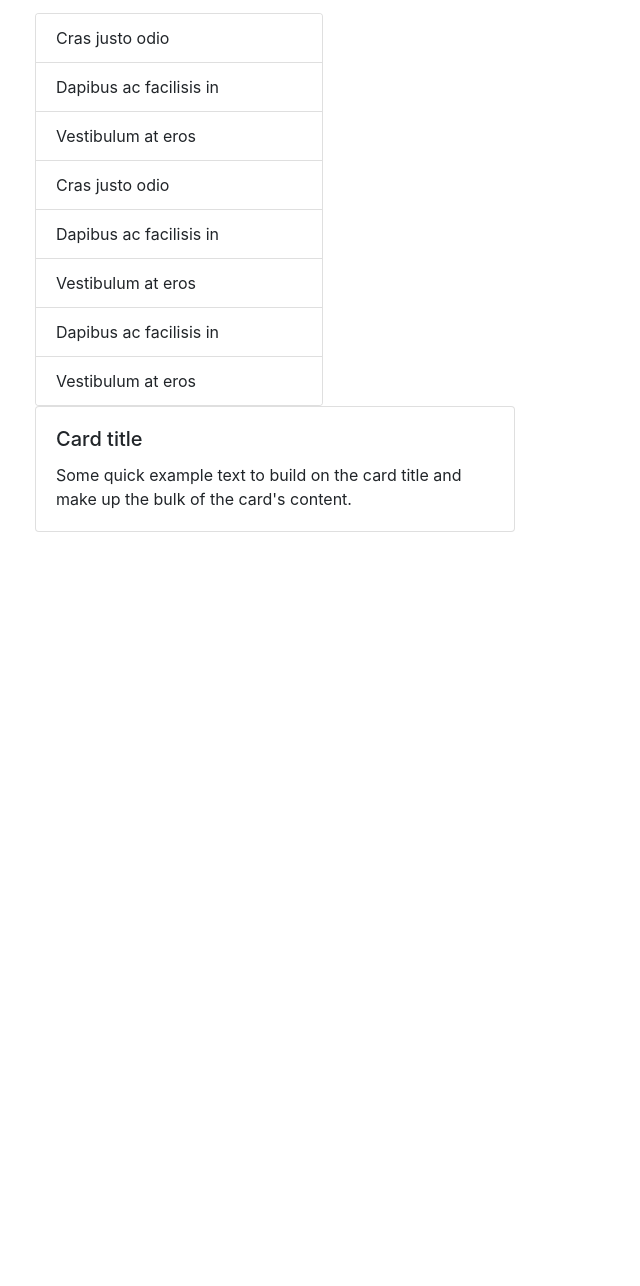
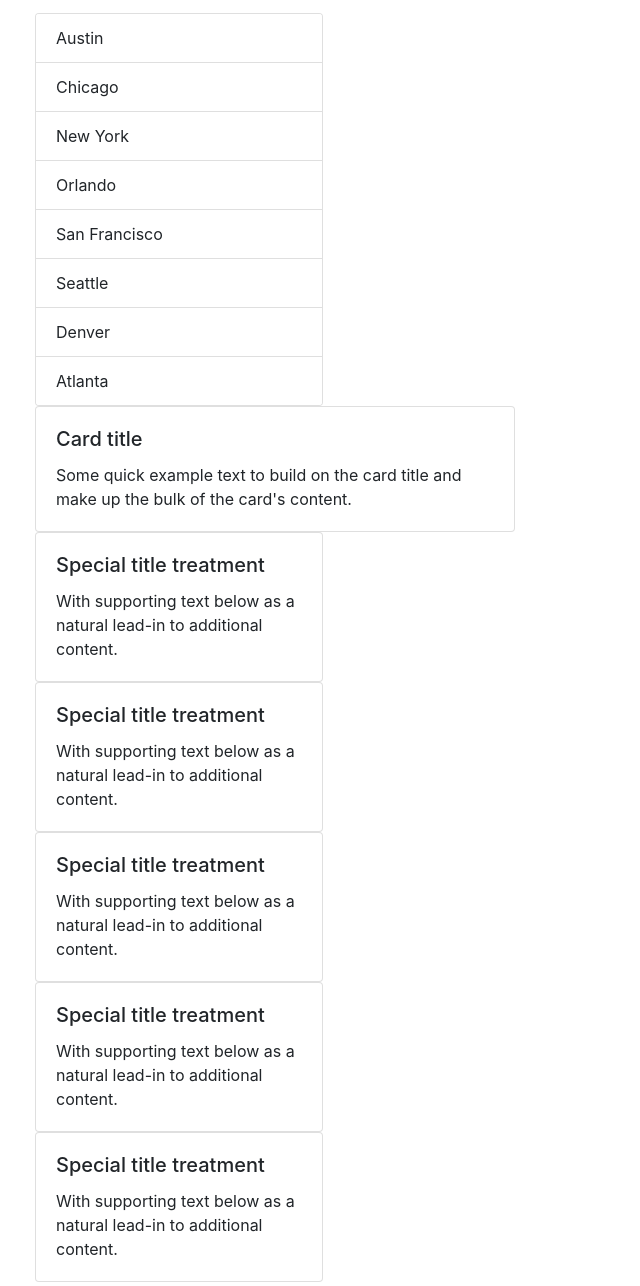
Before and after one commit to lisasosa/Weather-Dashboard, a plain HTML site: page index.html in a window 1280 px wide. Shown: the part 194-1480 px from the top of the page, without its empty margins (0-640 px from the left). Before the commit the page ends 800 px from the top, so only its background shows below. Drawn offline with nearby package versions, Linux system fonts and the light colour scheme.

Commit message:
updated html

```diff
--- a/index.html
+++ b/index.html
@@ -27,16 +27,16 @@
             <button onclick='getWeatherData()' class="btn btn-info" type="button" id="button-addon2">Search</button>
           </div>
         </div>
-        <div class="card" style="width: 18rem;">
+        <div id="citiesList" class="card" style="width: 18rem;">
           <ul class="list-group list-group-flush">
-            <li class="list-group-item">Cras justo odio</li>
-            <li class="list-group-item">Dapibus ac facilisis in</li>
-            <li class="list-group-item">Vestibulum at eros</li>
-            <li class="list-group-item">Cras justo odio</li>
-            <li class="list-group-item">Dapibus ac facilisis in</li>
-            <li class="list-group-item">Vestibulum at eros</li>
-            <li class="list-group-item">Dapibus ac facilisis in</li>
-            <li class="list-group-item">Vestibulum at eros</li>
+            <li class="list-group-item">Austin</li>
+            <li class="list-group-item">Chicago</li>
+            <li class="list-group-item">New York</li>
+            <li class="list-group-item">Orlando</li>
+            <li class="list-group-item">San Francisco</li>
+            <li class="list-group-item">Seattle</li>
+            <li class="list-group-item">Denver</li>
+            <li class="list-group-item">Atlanta</li>
           </ul>
         </div>
         <divclass="row">
@@ -48,7 +48,38 @@
                 content.</p>
             </div>
           </div>
-
+          <div id="fiveDayForecastDiv">
+          <div class="card" style="width: 18rem;">
+            <div class="card-body">
+              <h5 class="card-title">Special title treatment</h5>
+              <p class="card-text">With supporting text below as a natural lead-in to additional content.</p>
+            </div>
+          </div>
+          <div class="card" style="width: 18rem;">
+            <div class="card-body">
+              <h5 class="card-title">Special title treatment</h5>
+              <p class="card-text">With supporting text below as a natural lead-in to additional content.</p>
+            </div>
+          </div>
+          <div class="card" style="width: 18rem;">
+            <div class="card-body">
+              <h5 class="card-title">Special title treatment</h5>
+              <p class="card-text">With supporting text below as a natural lead-in to additional content.</p>
+            </div>
+          </div>
+          <div class="card" style="width: 18rem;">
+            <div class="card-body">
+              <h5 class="card-title">Special title treatment</h5>
+              <p class="card-text">With supporting text below as a natural lead-in to additional content.</p>
+            </div>
+          </div>
+          <div class="card" style="width: 18rem;">
+            <div class="card-body">
+              <h5 class="card-title">Special title treatment</h5>
+              <p class="card-text">With supporting text below as a natural lead-in to additional content.</p>
+            </div>
+          </div>
+        </div>
       </div>
     </div>
   </div>
```
